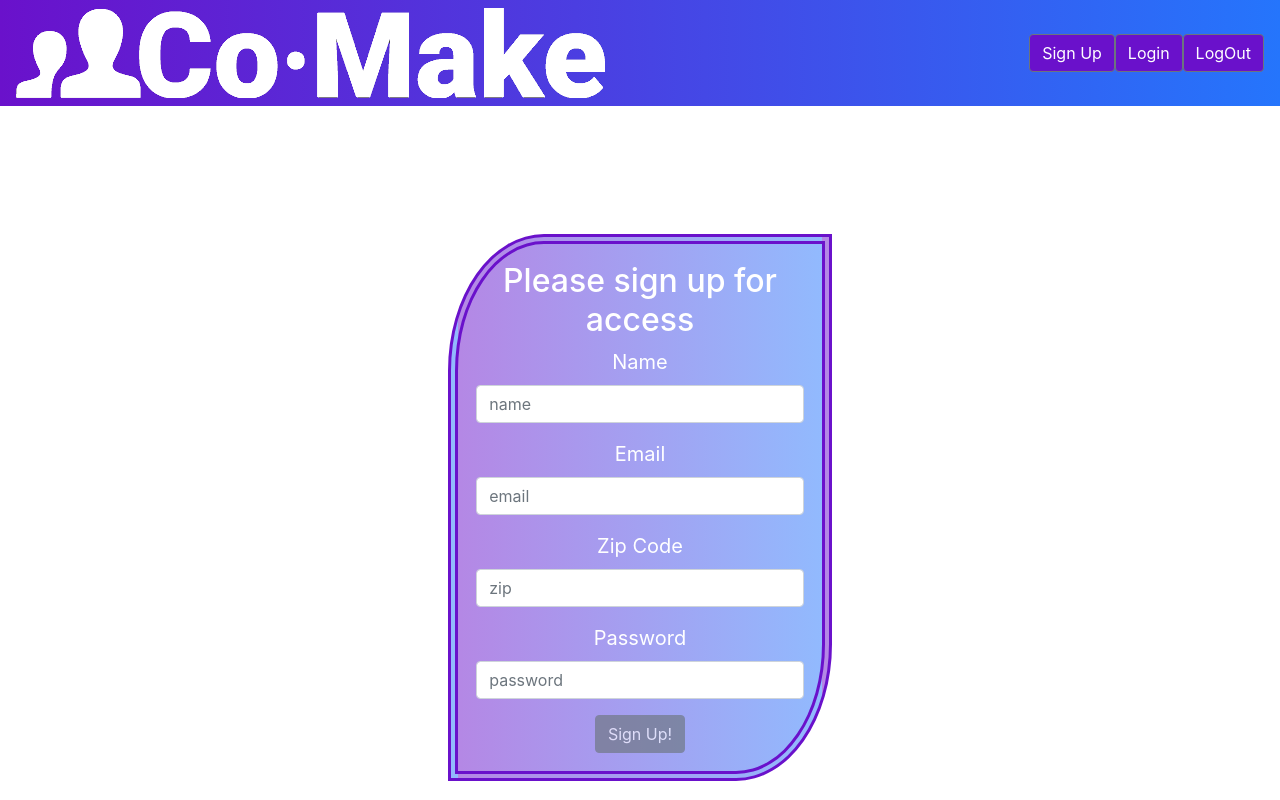
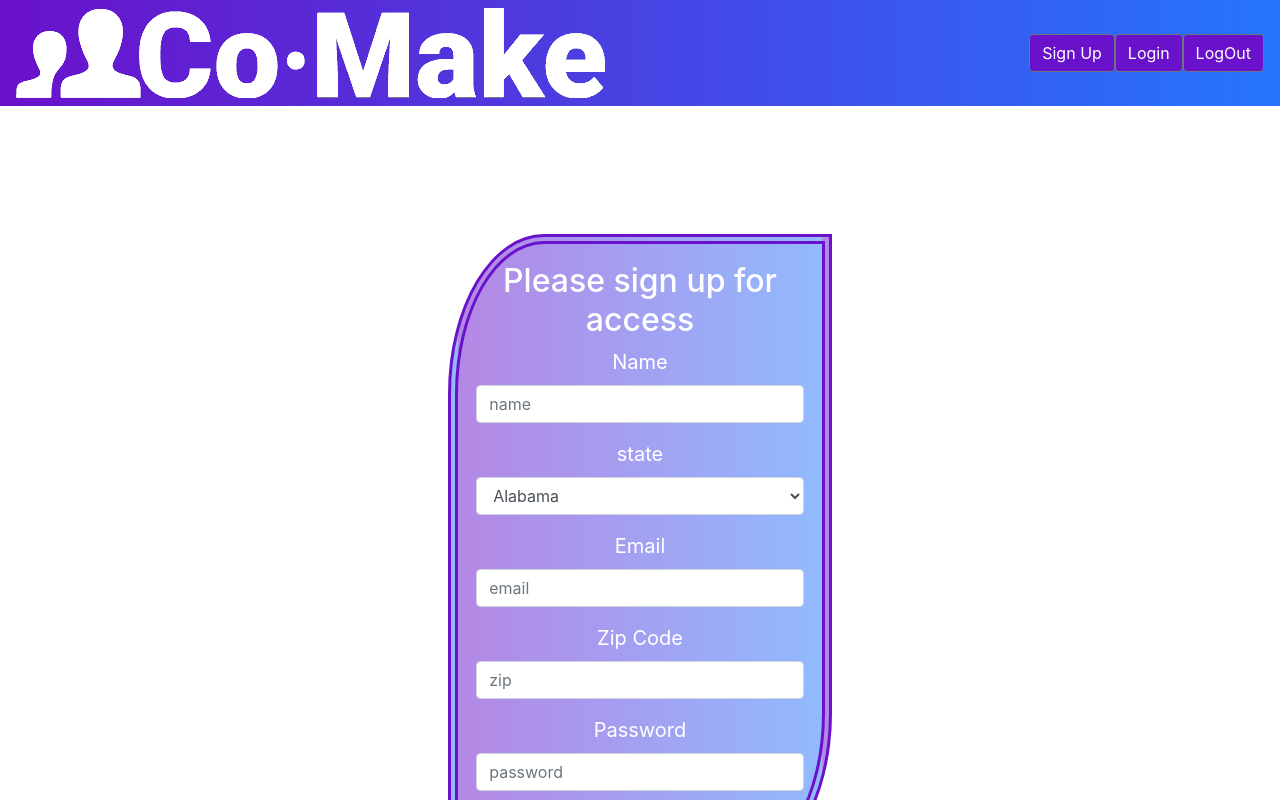
Before and after one commit to ChitownCoder/fe-cm, a React (Create React App) app: page / in a window 1280 px wide. Shown: the top 800 px of the page. Built offline with nearby package versions, Linux system fonts and the light colour scheme.

Commit message:
have issuesscard and issueslist connected to the backend

```diff
--- a/src/components/IssuesCard.js
+++ b/src/components/IssuesCard.js
@@ -0,0 +1,22 @@
+import React from 'react'
+
+const IssuesCard = ({name, desc, state, zip, image, vote}) => {
+  return (
+    <div>
+      <div>
+        <img src={image} alt="community problem"/>
+      </div>
+      <section>
+        <h1>{name}</h1>
+        <h4>{desc}</h4>
+        <p>
+          <li>{state}</li>
+          <li>{zip}</li>
+          {vote}
+        </p>
+      </section>
+    </div>
+  )
+}
+
+export default IssuesCard
--- a/src/components/IssuesList.js
+++ b/src/components/IssuesList.js
@@ -0,0 +1,27 @@
+import React, {useState, useEffect} from 'react'
+import { useSelector, useDispatch} from "react-redux"
+import IssuesCard from './IssuesCard'
+
+const IssuesList = () => {
+  const state = useSelector(state => state.issues)
+  const dispatch = useDispatch()
+  const [issues, setIssues]= useState()
+
+
+useEffect(()=>{
+dispatch(setIssues(state))
+}, [dispatch])
+
+  return (
+    <div>
+      {issues.map(info => {
+        return(
+        <IssuesCard key={info.id} name={info.name} desc={info.desc} state={info.state} zip={info.zip} image={info.image} vote={info.vote}/>
+        )
+      })}
+
+    </div>
+  )
+}
+
+export default IssuesList
--- a/src/components/NavBar.js
+++ b/src/components/NavBar.js
@@ -1,11 +1,14 @@
 import React from 'react';
+import {history} from '../index'
 import { Button, Navbar } from 'reactstrap';
 import { Link } from 'react-router-dom';
 import logo from '../img/logo.png';
 
 const NavBar = () => {
+
 	const logout = () => {
 		localStorage.removeItem('token');
+		history.push('/login')
 	};
 
 	return (
--- a/src/components/Newsfeed.js
+++ b/src/components/Newsfeed.js
@@ -1,17 +1,16 @@
-import React, {useState, useEffect} from 'react';
-//import { Card, Button, Form, FormGroup, Label, Input } from 'reactstrap';
-//import axios from 'axios';
+import React  from 'react';
+import IssuesList from "./IssuesList"
 
 
 const Newsfeed = props => {
-   // const [feed, setFeed] = useState([]);
+
 
 
 
 
 return (
     <>
-       <h1>You have Arrived, enjoy your potHOLE</h1>
+       <IssuesList/>
     </>
 )
 
--- a/src/components/SignupForm.js
+++ b/src/components/SignupForm.js
@@ -1,10 +1,61 @@
 import React, { useState, useEffect } from 'react';
 import { useDispatch } from 'react-redux';
 import { Button, Form, FormGroup, Label, Input } from 'reactstrap';
-import { signup } from '../redux/Actions'
+import { signup } from '../redux/Actions';
 import * as yup from 'yup';
 
-
+const states = [
+	'Alabama',
+	'Alaska',
+	'Arizona',
+	'Arkansas',
+	'California',
+	'Colorado',
+	'Connecticut',
+	'Delaware',
+	'Florida',
+	'Georgia',
+	'Hawaii',
+	'Idaho',
+	'Illinois',
+	'Indiana',
+	'Iowa',
+	'Kansas',
+	'Kentucky',
+	'Louisiana',
+	'Maine',
+	'Maryland',
+	'Massachusetts',
+	'Michigan',
+	'Minnesota',
+	'Mississippi',
+	'Missouri',
+	'Montana',
+	'Nebraska',
+	'Nevada',
+	'New Hampshire',
+	'New Jersey',
+	'New Mexico',
+	'New York',
+	'North Carolina',
+	'North Dakota',
+	'Ohio',
+	'Oklahoma',
+	'Oregon',
+	'Pennsylvania',
+	'Rhode Island',
+	'South Carolina',
+	'South Dakota',
+	'Tennessee',
+	'Texas',
+	'Utah',
+	'Vermont',
+	'Virginia',
+	'Washington',
+	'West Virginia',
+	'Wisconsin',
+	'Wyoming',
+];
 
 const SignupForm = () => {
 	const dispatch = useDispatch();
@@ -13,6 +64,7 @@ const SignupForm = () => {
 		name: '',
 		email: '',
 		password: '',
+		state: '',
 		zip: '',
 	});
 	const schema = yup.object().shape({
@@ -28,20 +80,15 @@ const SignupForm = () => {
 		});
 	}, [formData, schema]);
 
-
-
-
 	const submit = () => {
 		schema.validate(formData).then(() => {
-
-			dispatch(signup(formData))
+			dispatch(signup(formData));
 			setFormData({
 				name: '',
-			email: '',
-			password: '',
-			zip: '',
-		})
-
+				email: '',
+				password: '',
+				zip: '',
+			});
 		});
 	};
 	const handleChanges = (event) => {
@@ -60,6 +107,7 @@ const SignupForm = () => {
 							name: '',
 							email: '',
 							password: '',
+							state: '',
 							zip: '',
 						});
 					}}
@@ -77,7 +125,20 @@ const SignupForm = () => {
 						/>
 					</FormGroup>
 
-
+					<FormGroup>
+						<Label for="state">state</Label>
+						<Input
+							type="select"
+							name="state"
+							id="state"
+							value={formData.state}
+							onChange={handleChanges}
+						>
+							{states.map((area, index) => (
+								<option key={index}>{area}</option>
+							))}
+						</Input>
+					</FormGroup>
 
 					<FormGroup>
 						<Label for="email">Email</Label>
--- a/src/components/UserDash.js
+++ b/src/components/UserDash.js
@@ -1,9 +1,10 @@
 import React from 'react';
+import Newsfeed from './Newsfeed'
 
 const UserDash = () => {
 	return (
 		<div>
-			<h1>You have arrived at the UserDash</h1>
+			<Newsfeed/>
 		</div>
 	);
 };
--- a/src/index.js
+++ b/src/index.js
@@ -4,7 +4,7 @@ import 'bootstrap/dist/css/bootstrap.css';
 import { Router } from 'react-router';
 import { Provider } from 'react-redux';
 import store from './redux';
-import createBrowserHistory from 'history/createBrowserHistory';
+import {createBrowserHistory} from 'history';
 import './index.css';
 import App from './App';
 
--- a/src/redux/Actions.js
+++ b/src/redux/Actions.js
@@ -1,30 +1,43 @@
 import axiosWithAuth from '../utils/axiosWithAuth';
-import axios from 'axios';
-import {history} from '../index'
+import { history } from '../index';
 
 export const SET_ERR = 'SET_ERR';
+export const GET_ISSUES = 'GET_ISSUES';
 
 export const login = (creds, props) => (dispatch) => {
 	axiosWithAuth()
-		.post('/login', creds)
+		.post('/auth/login', creds)
 		.then((res) => {
 			console.log(res.data);
-			localStorage.setItem('token', res.data);
-
-			history.push(`/dash/${res.data.id}`);
+			localStorage.setItem('token', res.data.token);
+			history.push(`/dash/${res.data.user_id}`);
 		})
 
 		.catch((error) => {
-	dispatch({ type: SET_ERR, payload: 'Login FAILED!' });
-})}
+			dispatch({ type: SET_ERR, payload: 'Login FAILED!' });
+		});
+};
 
 export const signup = (newUser) => (dispatch) => {
-	axios
-		.post('https://co-make-9cf46.web.app/api/register', newUser)
+	axiosWithAuth()
+		.post('/auth/register', newUser)
 		.then((res) => {
-			// console.log(res);
-			history.push('/login');
+			console.log(res);
+			localStorage.setItem('token', res.data.token);
+			history.push(`/dash/${res.data.user_id}`);
 		})
-		.catch((error) => console.log('Access DENIED....', error));
+		.catch((error) => {
 	dispatch({ type: SET_ERR, payload: 'Login FAILED!' });
-};
+})
+}
+export const getIssues = () => (dispatch) => {
+	axiosWithAuth()
+		.get('/issue')
+		.then((res) => {
+			console.log(res);
+			dispatch({ type: GET_ISSUES, payload: res });
+	})
+		.catch((error) => {
+	dispatch({ type: SET_ERR, payload: 'NO Issues Found!' });
+})
+}
--- a/src/redux/index.js
+++ b/src/redux/index.js
@@ -1,6 +1,6 @@
 import { createStore, applyMiddleware } from 'redux';
 import thunk from 'redux-thunk';
-import { SET_ERR } from './Actions';
+import { SET_ERR, GET_ISSUES } from './Actions';
 
 const initialState = {
 	issues: [],
@@ -16,6 +16,12 @@ const reducer = (state = initialState, action) => {
 				error: action.payload,
 			};
 
+			case GET_ISSUES:
+				return {
+					...state,
+					issues: action.payload,
+				};
+
 		default:
 			return state;
 	}
--- a/src/utils/axiosWithAuth.js
+++ b/src/utils/axiosWithAuth.js
@@ -9,7 +9,7 @@ const axiosWithAuth = () => {
 			'Content-Type': 'application/json',
 			Authorization: token,
 		},
-		baseURL: 'https://co-make-9cf46.web.app/api',
+		baseURL: 'https://community-issues.herokuapp.com/api',
 	});
 };
 
```
Also changed, not shown: src/components/UpVote.js (added, +9 -0 lines).
